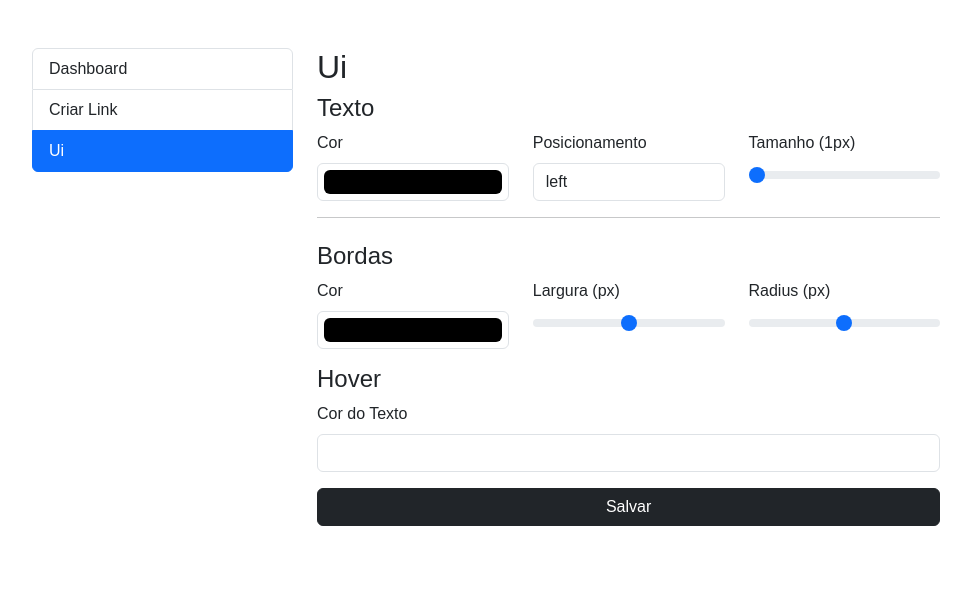
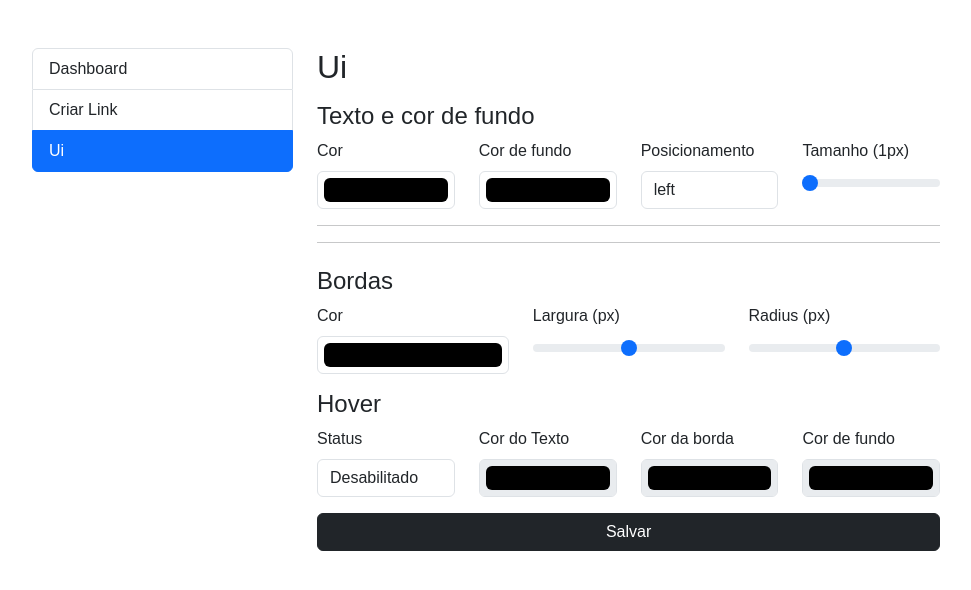
Before and after one commit to kelvysmoura/dctree, a React (Vite) app: page /admin/ui in a window 1280 px wide. Shown: the top 590 px of the page, without its empty margins (50-1021 px from the left). Built offline with nearby package versions, Linux system fonts and the light colour scheme.

Commit message:
Salvand o estilo do hover

```diff
--- a/src/components/Admin/UiForm/index.jsx
+++ b/src/components/Admin/UiForm/index.jsx
@@ -7,7 +7,7 @@ const selectOptions = [
     { label: "left" },
     { label: "center" },
     { label: "right"}
-]
+];
 
 export default function UiForm() {
     const [color, setColor] = useState(storage.getUiStyle('color'));
@@ -16,10 +16,11 @@ export default function UiForm() {
     const [borderRadius, setBorderRadius] = useState(storage.getUiStyle('borderRadius'));
     const [borderWidth, setBorderWidth] = useState(storage.getUiStyle('borderWidth'));
     const [borderColor, setBorderColor] = useState(storage.getUiStyle('borderColor'));
+    const [backgroundColor, setBackgroundColor] = useState(storage.getUiStyle('backgroundColor'));
 
-    const [styleHover, setStyleHover] = useState({
-        color: '#ffffff'
-    })
+    const [hoverEnabled, setHoverEnabled] = useState(0);
+
+    const [styleHover, setStyleHover] = useState(storage.getUiStyleHover());
 
 
     const handleSubmit = (event) => {
@@ -30,22 +31,32 @@ export default function UiForm() {
             borderWidth,
             borderColor,
             textAlign,
-            fontSize
-        })
+            fontSize,
+            backgroundColor
+        });
 
-        console.log(styleHover);
-        // storage.setItem('ui-style-hover', styleHover);
+        if(!hoverEnabled) {
+            storage.setUiStyleHover({});
+            return;
+        }
+
+        storage.setUiStyleHover(styleHover);
     }
 
     return (
         <Form onSubmit={handleSubmit}>
-            <h4 >Texto</h4>
-            <div className="row">
+            <AdminSection title="Texto e cor de fundo">
                 <div className="col">
                     <label className="form-label">Cor</label>
                     <input type="color" className="form-control form-control-color w-100"
                         value={color}
                         onChange={event => setColor(event.target.value)} />
+                </div>
+                <div className="col">
+                    <label className="form-label">Cor de fundo</label>
+                    <input type="color" className="form-control form-control-color w-100"
+                        value={backgroundColor}
+                        onChange={event => setBackgroundColor(event.target.value)} />
                 </div>
                 <div className="col">
                     <label className="form-label">Posicionamento</label>
@@ -63,7 +74,7 @@ export default function UiForm() {
                         value={fontSize}
                         onChange={(event) => setFontSize(event.target.value)} />
                 </div>
-            </div>
+            </AdminSection>
 
             <hr />
             <h4 className="mt-4">Bordas</h4>
@@ -90,11 +101,33 @@ export default function UiForm() {
 
             <AdminSection title="Hover" lastSection>
                 <div className="col">
-                    <label className="form-label">Cor do Texto</label>
-                    <input type="color" className="form-control form-control-color w-100"
-                        value={styleHover.color}
-                        onChange={event => setStyleHover(current => current.color = event.target.value)} />
+                    <label className="form-label">Status</label>
+                    <select name="" id="" className="form-control" value={hoverEnabled} onChange={event => setHoverEnabled(Number(event.target.value))}>
+                        <option value="0">Desabilitado</option>
+                        <option value="1">Habilitado</option>
+                    </select>
                 </div>
+                        <div className="col">
+                            <label className="form-label">Cor do Texto</label>
+                            <input type="color" className="form-control form-control-color w-100"
+                                disabled={Boolean(!hoverEnabled)}
+                                value={styleHover.color ?? ''}
+                                onChange={event => setStyleHover({...styleHover, color: event.target.value})} />
+                        </div>
+                        <div className="col">
+                            <label className="form-label">Cor da borda</label>
+                            <input type="color" className="form-control form-control-color w-100"
+                                disabled={Boolean(!hoverEnabled)}
+                                value={styleHover.borderColor ?? ''}
+                                onChange={event => setStyleHover({...styleHover, borderColor: event.target.value})} />
+                        </div>
+                        <div className="col">
+                            <label className="form-label">Cor de fundo</label>
+                            <input type="color" className="form-control form-control-color w-100"
+                                disabled={Boolean(!hoverEnabled)}
+                                value={styleHover.backgroundColor ?? ''}
+                                onChange={event => setStyleHover({...styleHover, backgroundColor: event.target.value})} />
+                        </div>
             </AdminSection>
 
             <div>
--- a/src/components/LinkItem/LinkItem.css
+++ b/src/components/LinkItem/LinkItem.css
@@ -13,4 +13,5 @@
     width: 100%;
     font-size: 18px;
     font-weight: bold;
+    transition: all 0.3s;
 }
--- a/src/storage.js
+++ b/src/storage.js
@@ -27,6 +27,10 @@ export default {
         return this.getItem('ui-style-hover');
     },
 
+    setUiStyleHover(data) {
+        this.setItem('ui-style-hover', data);
+    },
+
     getUiStyle(attribute, defaultValue) {
         let result = this.getItem('ui-style');
 
```
